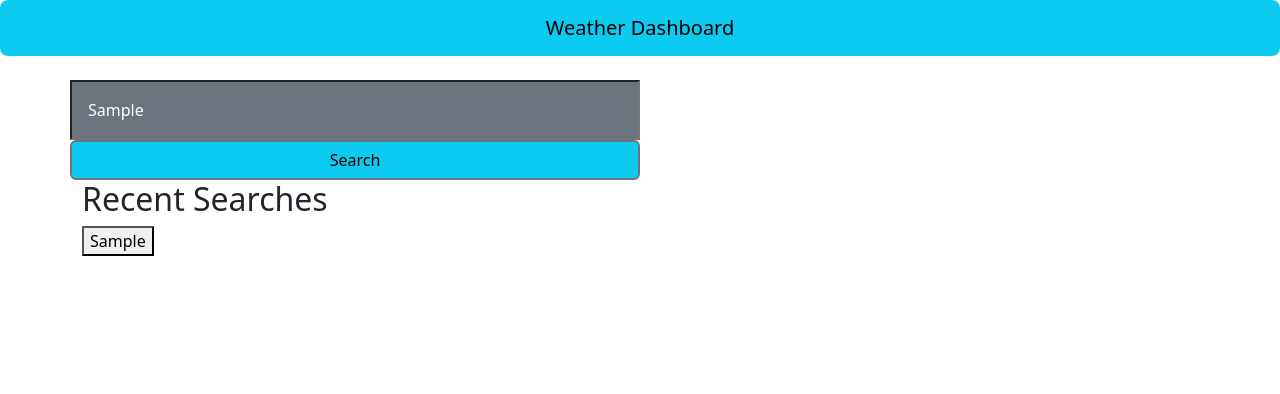
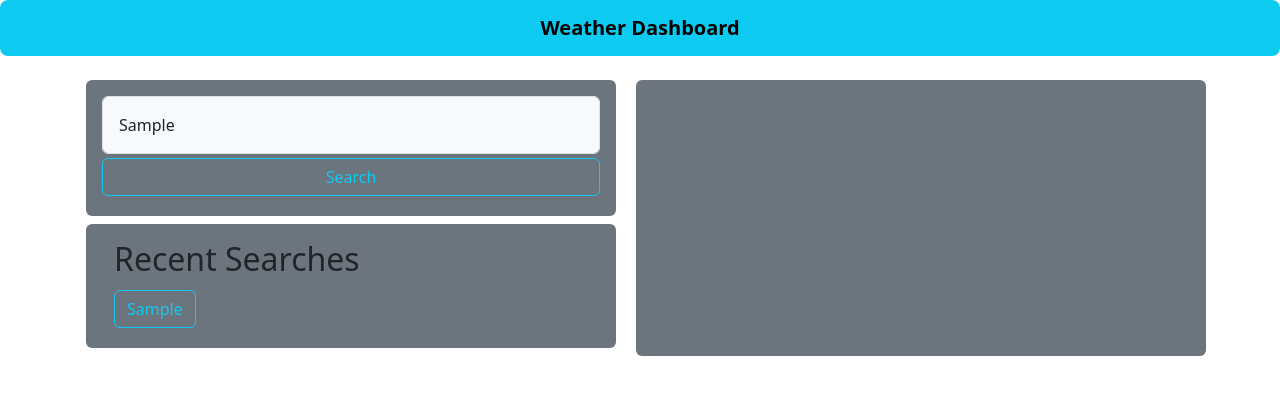
Before and after one commit to Jack-Mikal-Smith/Weather-Dashboard, a plain HTML site: page assets/index.html in a window 1280 px wide. Both pictures are taken after typing "Sample" into the empty fields and a click on the button "Search". Drawn offline with nearby package versions, Linux system fonts and the light colour scheme; no server answers.

Commit message:
Polished layout and element styling in both html and javaScript.

```diff
--- a/assets/index.html
+++ b/assets/index.html
@@ -6,16 +6,21 @@
     <meta name="viewport" content="width=device-width, initial-scale=1.0">
     <!-- linking bootstrap -->
     <link href="https://cdn.jsdelivr.net/npm/bootstrap@5.3.0-alpha2/dist/css/bootstrap.min.css" rel="stylesheet" integrity="sha384-aFq/bzH65dt+w6FI2ooMVUpc+21e0SRygnTpmBvdBgSdnuTN7QbdgL+OapgHtvPp" crossorigin="anonymous">
+    <link rel="preconnect" href="https://fonts.googleapis.com">
+    <link rel="preconnect" href="https://fonts.gstatic.com" crossorigin>
+    <link href="https://fonts.googleapis.com/css2?family=Inter&family=Lato&family=Poppins:wght@300&display=swap" rel="stylesheet">
     <link rel="stylesheet" href="style.css">
     <title>Weather Dashboard</title>
 </head>
+
+ <!-- | border-secondary border-2 rounded-2 | -->
 
 <body>
 
     <!-- added bootstrap navbar to hold wepage title -->
     <nav class="navbar navbar-expand-lg bg-info border-secondary border-3 rounded-3 mb-4 p-2">
         <div class="container-fluid">
-          <a class="navbar-brand mx-auto">Weather Dashboard</a>
+          <strong class="navbar-brand mx-auto"><strong>Weather Dashboard</strong></h1>
         </div>
     </nav>
 
@@ -23,12 +28,12 @@
     <div class="container">
         <div class="row">
             <div class="col">
-                <div class="row">
-                    <input class="text-bg-secondary p-3" id="user-input">
-                    <button type="button" class="btn btn-info border-secondary border-2 rounded-2" id="search-btn">Search</button>
+                <div class="row bg-secondary mx-1 p-3 border-2 rounded-2">
+                    <input type="text" class="form-control bg-light p-3" id="user-input" placeholder="Type Location Name Here" aria-label="Type Location Name Here" aria-describedby="basic-addon1">
+                    <button type="button" class="btn btn-outline-info my-1" id="search-btn">Search</button>
                 </div>
 
-                <div class="row">
+                <div class="row bg-secondary my-2 mx-1 p-3 border-2 rounded-2">
                     <h2>Recent Searches</h2>
                     <div id="recent-searches">
 
@@ -37,11 +42,11 @@
 
             </div>
 
-            <div class="col">
+            <div class="col bg-secondary mx-1 p-3 border-2 rounded-2">
             <!-- added a search results display section -->
                 <section id="results-display">
                     <!-- added container for current weather info -->
-                    <div class="container" id="current-info">
+                    <div class="container bg-info border-2 rounded-2" id="current-info">
                         <h3 id="city-name"></h3>
                         <p id="temp"></p>
                         <p id="wind-speed"></p>
@@ -49,7 +54,7 @@
                     </div>
 
                     <!-- added container class for five day forecast -->
-                    <div class="container" id="five-day">
+                    <div class="row bg-secondary my-2 mx-1 p-3 border-2 rounded-2" id="five-day">
 
                     </div>
                 </section>
--- a/assets/script.js
+++ b/assets/script.js
@@ -30,18 +30,21 @@ function getWeather(city) {
         fiveDayOutput.innerText = '';
         for (i = 7; i < data.list.length; i = i+8) {
             console.log(data.list[i]);
+            var card = document.createElement('row');
             var date = document.createElement('h3');
             date.innerText = city + ' on: ' + data.list[i].dt_txt + ':';
-            fiveDayOutput.appendChild(date);
+            card.appendChild(date);
             var temp = document.createElement('p');
             temp.innerText = 'Temp: ' + data.list[i].main.temp;
-            fiveDayOutput.appendChild(temp);
+            card.appendChild(temp);
             var windSpeed = document.createElement('p');
             windSpeed.innerText = 'Wind: ' + data.list[i].wind.speed;
-            fiveDayOutput.appendChild(windSpeed);
+            card.appendChild(windSpeed);
             var icon = document.createElement('img');
             icon.src = 'https://openweathermap.org/img/wn/' + data.list[i].weather[0].icon + '@2x.png';
-            fiveDayOutput.append(icon);
+            card.appendChild(icon);
+            card.setAttribute('class', 'bg-info border-light border-2 rounded-2');
+            fiveDayOutput.appendChild(card);
         }
     })
 }
@@ -64,13 +67,16 @@ function displayRecentSearches(recentSearches) {
     var searchesEl = document.querySelector('#recent-searches');
     searchesEl.innerHTML = '';
     for (i=0; i < recentSearches.length; i++) {
+        var recentSearchContain = document.createElement('div');
+        recentSearchContain.setAttribute('class', 'col')
         var recentSearchBtn = document.createElement('button');
-        recentSearchBtn.setAttribute('class', '') // <---------- //
+        recentSearchBtn.setAttribute('class', 'btn btn-outline-info my-1');
         recentSearchBtn.innerText = recentSearches[i];
         recentSearchBtn.addEventListener('click', function(event) {
             getWeather(event.target.innerText);
         });
-        searchesEl.appendChild(recentSearchBtn);
+        recentSearchContain.appendChild(recentSearchBtn);
+        searchesEl.appendChild(recentSearchContain);
     }
 }
 
```
